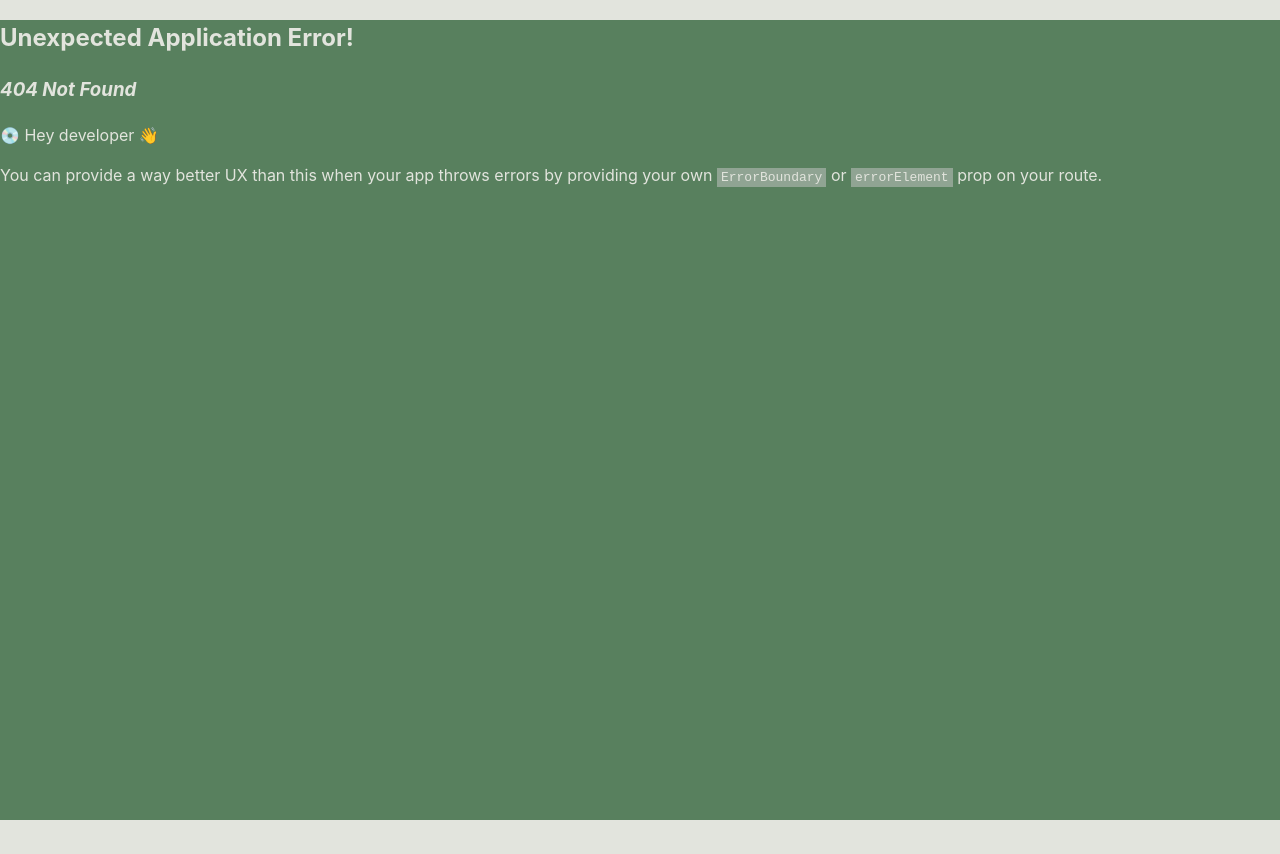
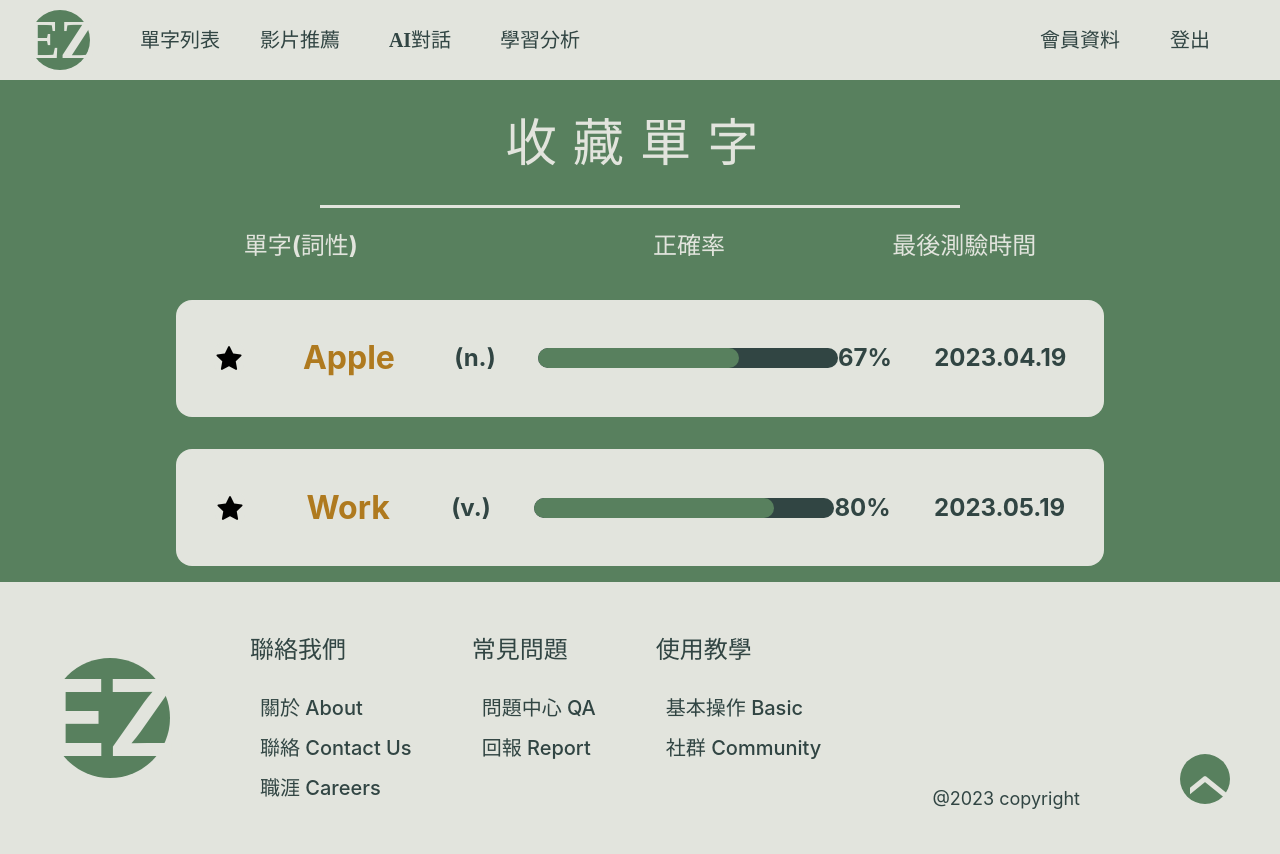
Before and after one commit to HUANZILin/EZ-English-Frontend, a React (Vite) app: page /vocabulary/collection in a window 1280 px wide. Before the commit this address had no page. Before the commit the page ends 820 px from the top, so only its background shows below. Built offline with nearby package versions, Linux system fonts and the light colour scheme.

Commit message:
CollectionPage

```diff
--- a/src/App.jsx
+++ b/src/App.jsx
@@ -14,6 +14,7 @@ import { queryClient } from "./util/http";
 import VocabularyListPage from "./page/VocabularyListPage";
 import PracticeRecordPage from "./page/PracticeRecordPage";
 import VideoPage from "./page/VideoPage";
+import CollectionWord from "./page/CollectionWord";
 
 const router = createBrowserRouter([
   {
@@ -39,6 +40,7 @@ const router = createBrowserRouter([
         children: [
           { path: "list", element: <VocabularyListPage /> },
           { path: "card", element: <CardPage /> },
+          { path: "collection", element: <CollectionWord /> },
           {
             path: "practice",
             element: <Practice />,
--- a/src/components/UI/MainNav.jsx
+++ b/src/components/UI/MainNav.jsx
@@ -91,7 +91,7 @@ const MainNav = () => {
             單字卡
           </NavLink>
           <hr />
-          <a href="#">收藏單字</a>
+          <NavLink to={"vocabulary/collection"}>收藏單字</NavLink>
           <hr />
           <NavLink to={"vocabulary/practice"}>單字練習</NavLink>
         </div>
--- a/src/components/UI/VocabularyCard.jsx
+++ b/src/components/UI/VocabularyCard.jsx
@@ -34,7 +34,7 @@ const BarDiv = styled.div`
 `;
 
 const VocabularyCard = (props) => {
-  const [isCollected, setIsCollected] = useState(false);
+  const [isCollected, setIsCollected] = useState(props.nowIsCollected);
 
   const clickHandler = (event) => {
     event.preventDefault();
--- /dev/null
+++ b/src/page/CollectionWord.jsx
@@ -0,0 +1,65 @@
+import styled from "styled-components";
+import Title from "../components/Title";
+import VocabularyCard from "../components/UI/VocabularyCard";
+
+const Container = styled.div`
+    display: flex;
+    justify-content: center;
+    align-items: center;
+    text-align: center;
+    flex-direction: column;
+    padding-top: 5rem;
+`;
+
+const Smalltit = styled.div`
+    display: flex;
+    justify-content: space-around;
+    flex-direction: row;
+    width: 60rem;
+`;
+
+const Card = styled.div`
+    display: flex;
+    justify-content: center;
+    flex-direction: column;
+    width: 60rem;
+`;
+
+const DUMMY_WORD = [
+    {
+        isCollected : true,
+        id : "T0",
+        Vocabulary : "Apple",
+        PartOfSpeech : "n.",
+        Correct : "67",
+        LatestPractice : "2023.04.19"
+    },
+    {
+        isCollected : true,
+        id : "T1",
+        Vocabulary : "Work",
+        PartOfSpeech : "v.",
+        Correct : "80",
+        LatestPractice : "2023.05.19"
+    },
+]
+
+const CollectionWord = () => {
+
+    return(
+        <Container>
+            <Title title="收藏單字"/>
+            <Smalltit>
+            <h2>單字(詞性)</h2>
+            <h2 style={{paddingLeft : "8rem"}}>正確率</h2>
+            <h2>最後測驗時間</h2>
+            </Smalltit>
+            <Card>
+            {DUMMY_WORD.map((word) => (
+            <VocabularyCard nowIsCollected={word.isCollected} key={word.id} word={word.Vocabulary} pos={word.PartOfSpeech} corr={word.Correct} lp={word.LatestPractice}/>))}
+            </Card>
+        </Container>
+    );
+};
+
+export default CollectionWord;
```
